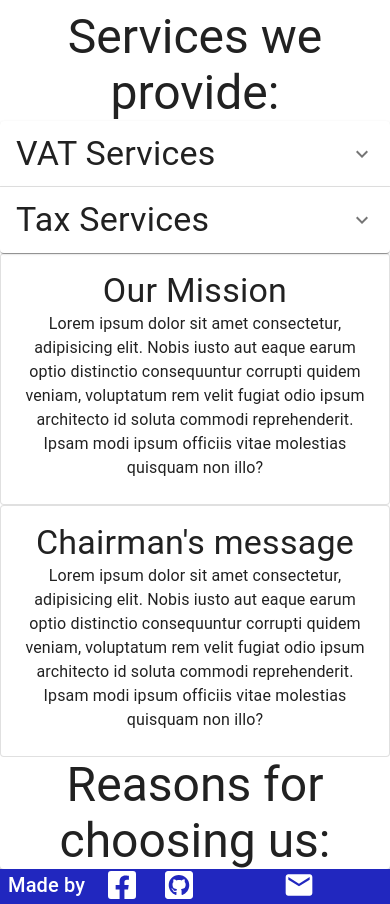
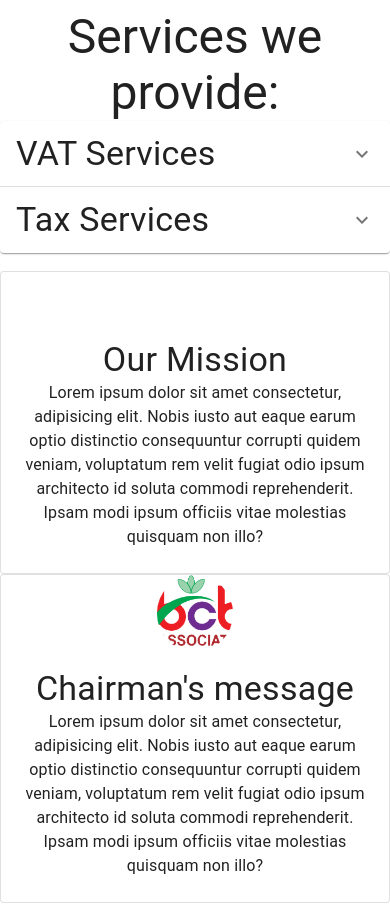
Before and after one commit to bcb-associates/bcb-associates.github.io, a React (Vite) app in the folder bcb-website/: page /home in a window 390 px wide. Shown: the part 1000-1904 px from the top of the page. Built offline with nearby package versions, Linux system fonts and the light colour scheme.

Commit message:
more mobile friendly work

```diff
--- a/bcb-website/src/components/Navbar.tsx
+++ b/bcb-website/src/components/Navbar.tsx
@@ -9,12 +9,12 @@ import {
 } from "@mui/material";
 import { useState } from "react";
 import { NavLink } from "react-router-dom";
-import BcbLogo from "../assets/bcbLogo.png";
+import BcbLogo from "../assets/bcbLogoTransparent.png";
 
 const Navbar = () => {
   const [isDrawerOpen, setIsDrawerOpen] = useState(false);
   return (
-    <Box sx={{ display: "flex", flexGrow: 1}}>
+    <Box sx={{ display: "flex", flexGrow: 1 }}>
       <IconButton
         size="large"
         edge="start"
--- a/bcb-website/src/views/Home.tsx
+++ b/bcb-website/src/views/Home.tsx
@@ -1,19 +1,21 @@
+import ArrowForwardIosIcon from "@mui/icons-material/ArrowForwardIos";
+import ExpandMoreIcon from "@mui/icons-material/ExpandMore";
 import {
-  Typography,
-  Paper,
+  Accordion,
+  AccordionDetails,
+  AccordionSummary,
   Box,
   Button,
-  Accordion,
-  AccordionSummary,
-  AccordionDetails,
   Card,
   CardContent,
+  Avatar,
+  Paper,
+  Typography,
 } from "@mui/material";
-import "../index.css";
 import { Background, Parallax } from "react-parallax";
 import BgImg from "../assets/Capture.png";
-import ArrowForwardIosIcon from "@mui/icons-material/ArrowForwardIos";
-import ExpandMoreIcon from "@mui/icons-material/ExpandMore";
+import ChairmanImg from "../assets/bcbLogoTransparent.png";
+import "../index.css";
 
 const Home = () => {
   return (
@@ -105,12 +107,13 @@ const Home = () => {
           >
             Services we provide:
           </Typography>
-          <Accordion
+          <Box
             sx={{
               maxWidth: { md: "60%", xs: "100%" },
               mx: "auto",
             }}
           >
+            <Accordion>
               <AccordionSummary expandIcon={<ExpandMoreIcon />}>
                 <Typography
                   sx={{
@@ -128,12 +131,7 @@ const Home = () => {
                 molestias.
               </AccordionDetails>
             </Accordion>
-          <Accordion
-            sx={{
-              maxWidth: { md: "60%", xs: "100%" },
-              mx: "auto",
-            }}
-          >
+            <Accordion>
               <AccordionSummary expandIcon={<ExpandMoreIcon />}>
                 <Typography
                   sx={{
@@ -151,7 +149,9 @@ const Home = () => {
                 molestias.
               </AccordionDetails>
             </Accordion>
+          </Box>
         </section>
+        <br />
         <section>
           <Box
             sx={{
@@ -165,7 +165,13 @@ const Home = () => {
                 textAlign: "center",
               }}
             >
-              <Card variant="outlined">
+              <Card
+                variant="outlined"
+                sx={{
+                  pt: "3.2rem",
+                  height: "100%",
+                }}
+              >
                 <CardContent>
                   <Typography
                     sx={{
@@ -193,7 +199,21 @@ const Home = () => {
                 textAlign: "center",
               }}
             >
-              <Card variant="outlined">
+              <Card
+                variant="outlined"
+                sx={{
+                  display: "flex",
+                  flexDirection: "column",
+                  alignItems: "center",
+                }}
+              >
+                <Avatar
+                  src={ChairmanImg}
+                  sx={{
+                    height: "4.8rem",
+                    width: "4.8rem",
+                  }}
+                />
                 <CardContent>
                   <Typography
                     sx={{
```
Also changed, not shown: bcb-website/src/assets/bcbLogoTransparent.png (renamed from bcb-website/src/assets/bcbLogo.png). Lines whose indentation alone changed are shown as unchanged.
